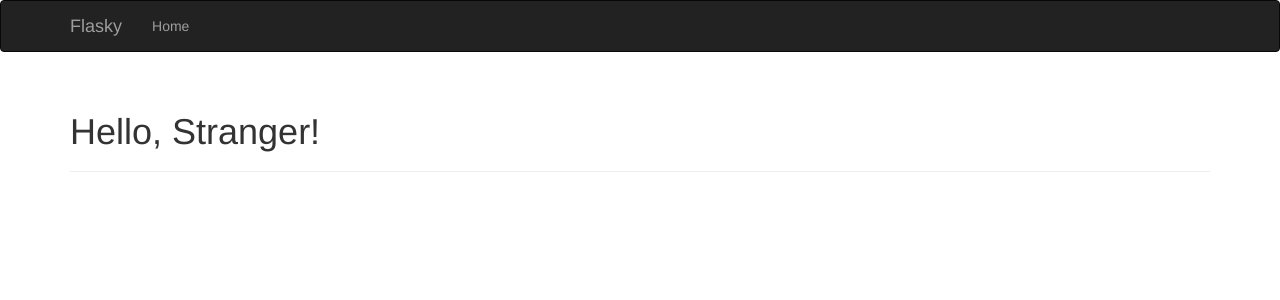
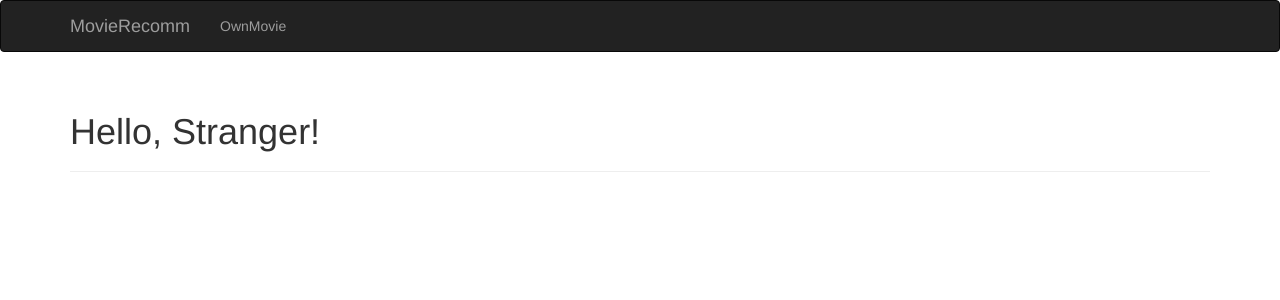
Before and after one commit to congyingTech/MovieRecomm, a Python web app: template app/templates/index.html in a window 1280 px wide. Shown: the top 300 px of the page. Run offline with Jinja, Linux system fonts and the light colour scheme; the template is opened without the code that fills it, so the values that code supplies are empty; some libraries are stand-ins or nearby versions.

```diff
--- a/app/auth/views.py
+++ b/app/auth/views.py
@@ -35,7 +35,7 @@ def secret():
 
 
 #注册之后跳转到登录页面，跳转这种只在views层进行逻辑的操作
-@auth.route('/register',methods=['POST', 'GET'])
+@auth.route('/register', methods=['GET','POST'])
 def register():
     form = RegistrationForm()
     if form.validate_on_submit():
--- a/app/templates/base.html
+++ b/app/templates/base.html
@@ -19,13 +19,13 @@
                 <span class="icon-bar"></span>
                 <span class="icon-bar"></span>
             </button>
-            <a class="navbar-brand" href="{{ url_for('main.index') }}">Flasky</a>
+            <a class="navbar-brand" href="{{ url_for('main.index') }}">MovieRecomm</a>
         </div>
         <div class="navbar-collapse collapse">
             <ul class="nav navbar-nav">
-                <li><a href="{{ url_for('main.index') }}">Home</a></li>
+                <li><a href="{{ url_for('main.index') }}">OwnMovie</a></li>
                 {% if current_user.is_authenticated %}
-                <li><a href="{{ url_for('main.user', username=current_user.username) }}">Profile</a></li>
+                <li><a href="{{ url_for('main.index', username=current_user.username) }}">Profile</a></li>
                 {% endif %}
             </ul>
 {#            <ul class="nav navbar-nav navbar-right">#}
```
Also changed, not shown: app/auth/forms.py (+4 -3 lines), data-dev.sqlite, data-test.sqlite (deleted).
